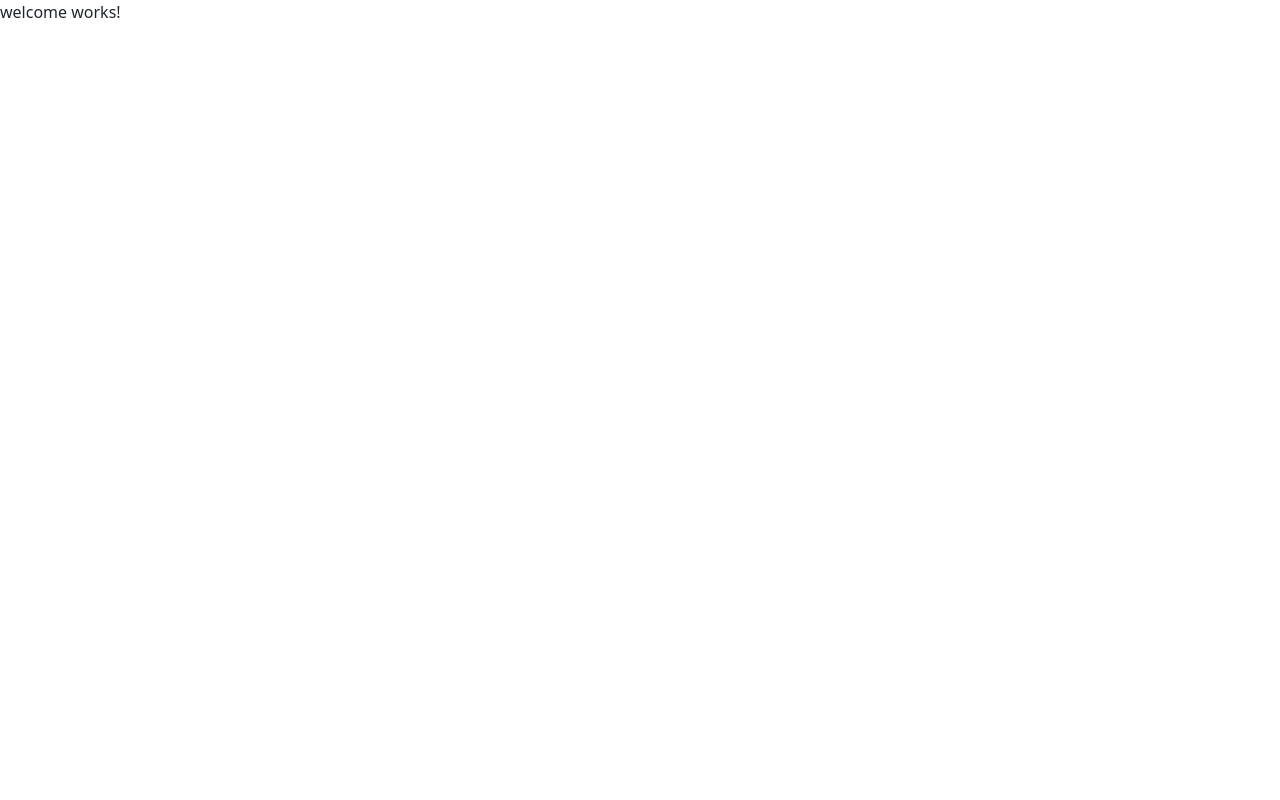
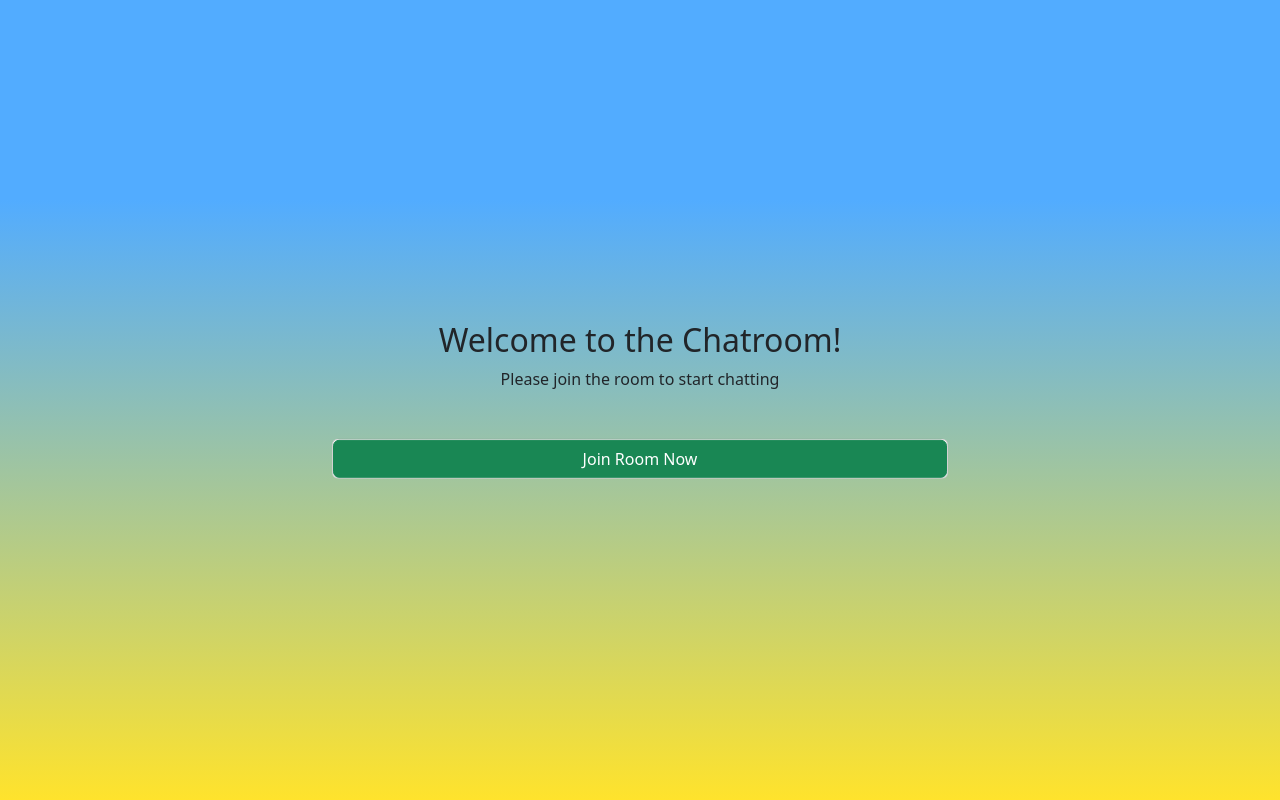
Before and after one commit to kifle23/group-chat, an Angular app in the folder client/: page /welcome in a window 1280 px wide. Built offline with nearby package versions, Linux system fonts and the light colour scheme.

Commit message:
Update UI

```diff
--- a/client/src/app/chat/chat.component.css
+++ b/client/src/app/chat/chat.component.css
@@ -8,11 +8,10 @@ body {
   max-width: 800px;
   margin: 2rem auto;
   padding: 20px;
-  background-color: #ffffff;
-  border: 1px solid #e0e0e0;
   border-radius: 5px;
-  box-shadow: 0 2px 4px rgba(0, 0, 0, 0.1);
   height: 90vh;
+  background-color: #52ACFF;
+  background-image: linear-gradient(180deg, #52ACFF 25%, #FFE32C 100%);
 }
 
 .header {
--- a/client/src/app/join-room/join-room.component.css
+++ b/client/src/app/join-room/join-room.component.css
@@ -36,3 +36,8 @@
     transform: rotateZ(360deg);
   }
 }
+
+.inner_container {
+  background-color: #52ACFF;
+  background-image: linear-gradient(180deg, #52ACFF 25%, #FFE32C 100%);
+}
--- a/client/src/app/join-room/join-room.component.html
+++ b/client/src/app/join-room/join-room.component.html
@@ -1,6 +1,6 @@
-<div class="container">
+<div class="container mt-5">
   <div class="row justify-content-center">
-    <div class="col-md-6 rounded-lg shadow-lg bg-light p-4">
+    <div class="col-md-6 rounded-lg shadow-lg bg-light p-4  inner_container">
       <h1 class="text-center mb-4 cool-heading">Join Room</h1>
       <form [formGroup]="joinRoomForm">
         <div class="mb-3">
@@ -30,7 +30,8 @@
             required
           />
         </div>
-        <button [disabled]="joinRoomForm.invalid"
+        <button
+          [disabled]="joinRoomForm.invalid"
           (click)="joinRoom()"
           type="submit"
           class="btn btn-primary btn-block mb-3"
--- a/client/src/app/welcome/welcome.component.css
+++ b/client/src/app/welcome/welcome.component.css
@@ -0,0 +1,13 @@
+.container {
+  max-width: 100%;
+  height: 100vh;
+  margin: auto;
+  background-color: #52ACFF;
+  background-image: linear-gradient(180deg, #52ACFF 25%, #FFE32C 100%);
+}
+
+.center{
+  position: absolute;
+  top: 50%;
+  transform: translateY(-50%);
+}
--- a/client/src/app/welcome/welcome.component.html
+++ b/client/src/app/welcome/welcome.component.html
@@ -1 +1,18 @@
-<p>welcome works!</p>
+<div class="container">
+  <div class="row">
+    <div class="col-md-6 center offset-md-3">
+      <h2 class="text-center text-dark mt-5">Welcome to the Chatroom!</h2>
+      <div class="text-center mb-5 text-dark">
+        Please join the room to start chatting
+      </div>
+      <div class="card my-5">
+        <button
+          routerLink="/join-room"
+          class="btn btn-success w-100 text-center"
+        >
+          Join Room Now
+        </button>
+      </div>
+    </div>
+  </div>
+</div>
```
